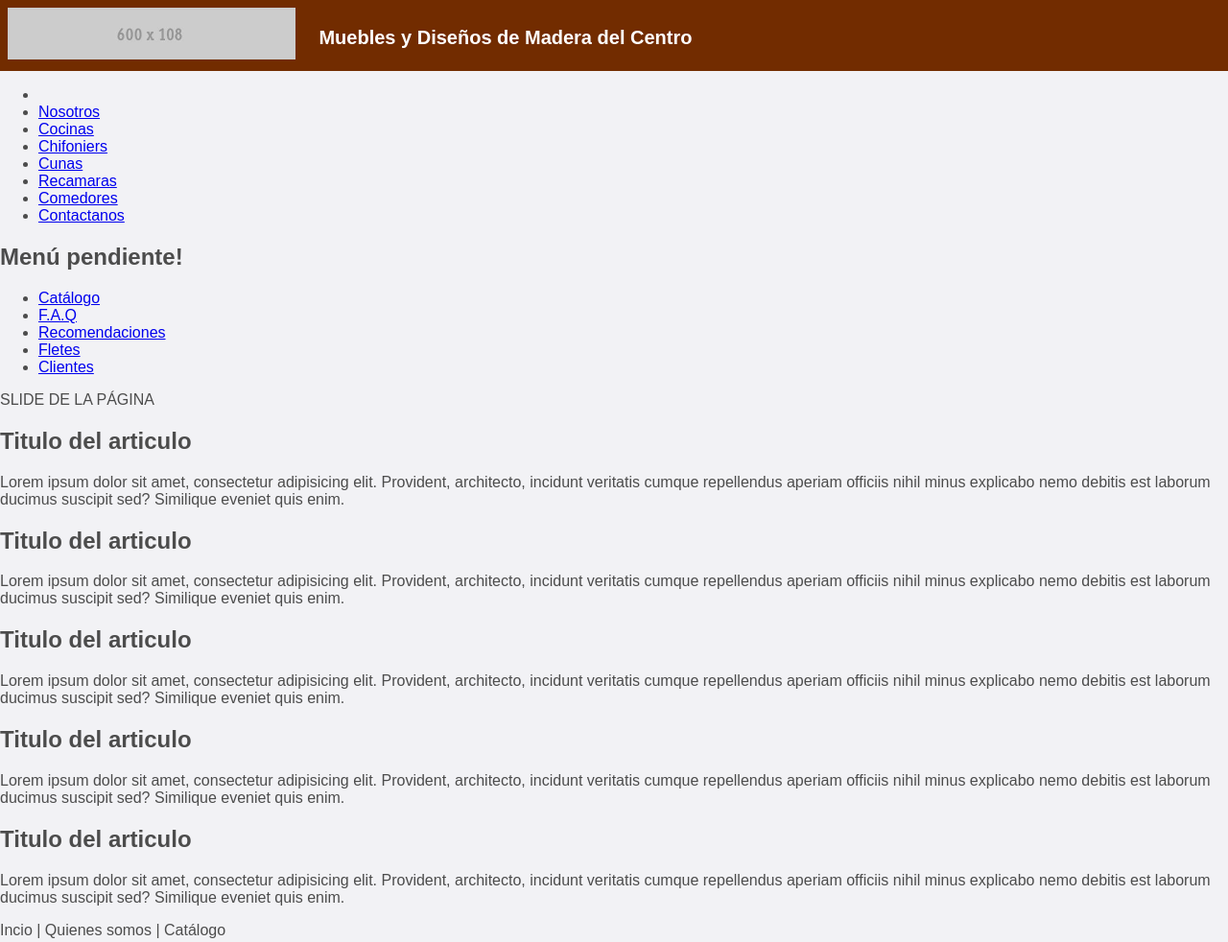
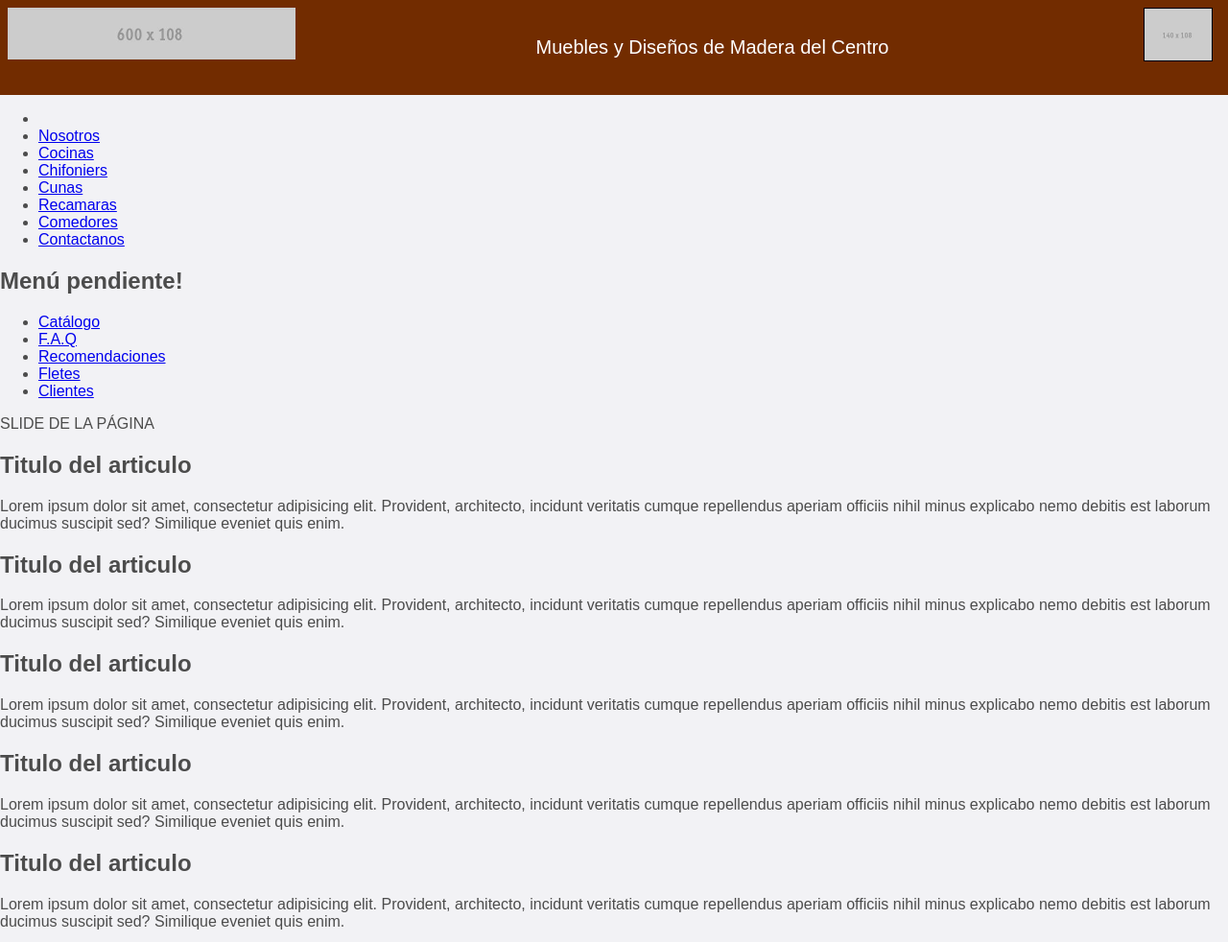
Before and after one commit to macknilan/edumac, a plain HTML site: page index.html in a window 1280 px wide. Shown: the top 982 px of the page at 96% size. Drawn offline with Linux system fonts and the light colour scheme.

Commit message:
06_11_13
header fix

```diff
--- a/css/style.css
+++ b/css/style.css
@@ -20,27 +20,49 @@ header
 	color: white;
 	margin: 0;
 	padding: 0.5em;
-	text-align: left;
+}
+
+header:after
+{
+	/*border: 1px solid #FFCC00;*/
+	clear: both;
+	content: "";
+	display: block;
+}
+
+header figure
+{
+	float: left;
+}
+
+header h1
+{
+	display: block;
+	font-size: 20px;
+	font-weight: normal;
+	margin: 1em 85px 1em 100px;
+	padding: 10px;
+	text-align: center;
+	/*border: 1px solid #FFCC00;*/
+}
+
+
+header #slide_promo
+{
+	border: 1px solid black;
+	position: absolute;
+	top: 0;
+	right: 0;
+	margin: 0.5em 1em 0 0;
+}
+
+header #slide_promo img
+{
+	float: left;
+	width: 70px;
 }
 
 header #logo img
 {
 	width: 300px;
 }
-
-header figure, header h1
-{
-	/*border: 1px solid yellow;*/
-	display: inline-block;
-	vertical-align: top;
-}
-
-header h1
-{
-	font-size: 20px;
-	font-style: normal;
-	margin: 1em 0 0 1em;
-	width: 60%;
-	/*border: 1px solid blue;*/
-
-}
--- a/index.html
+++ b/index.html
@@ -13,7 +13,7 @@
 		</figure>
 		<h1 id="titulo_header">Muebles y Diseños de Madera del Centro</h1>
 		<figure id="slide_promo">
-			<img src="" alt="" title="">
+			<img src="img/espacio_publicitario.jpg" alt="Alt pendiente" title="Title pendiente">
 			<figcaption></figcaption>
 		</figure>
 	</header>  <!-- /header  -->
```
Also changed, not shown: img/espacio_publicitario.jpg (added).
